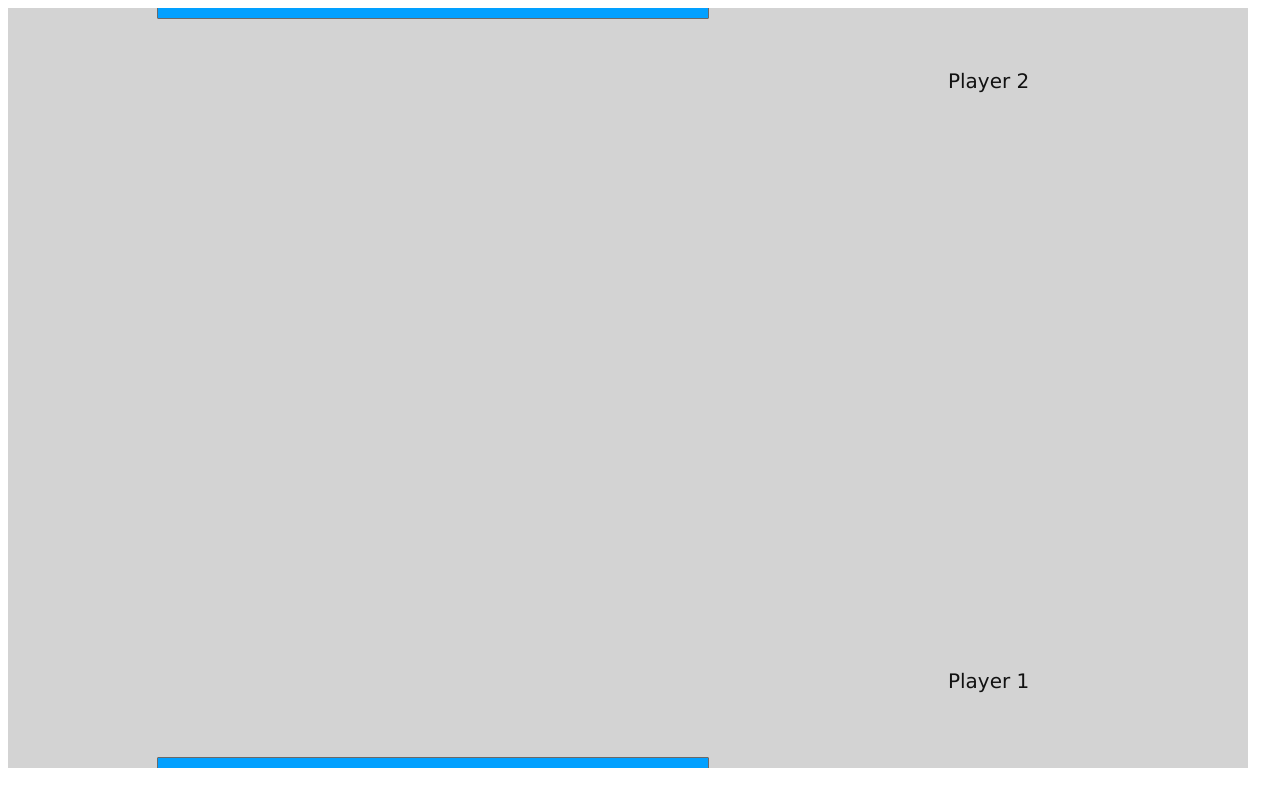
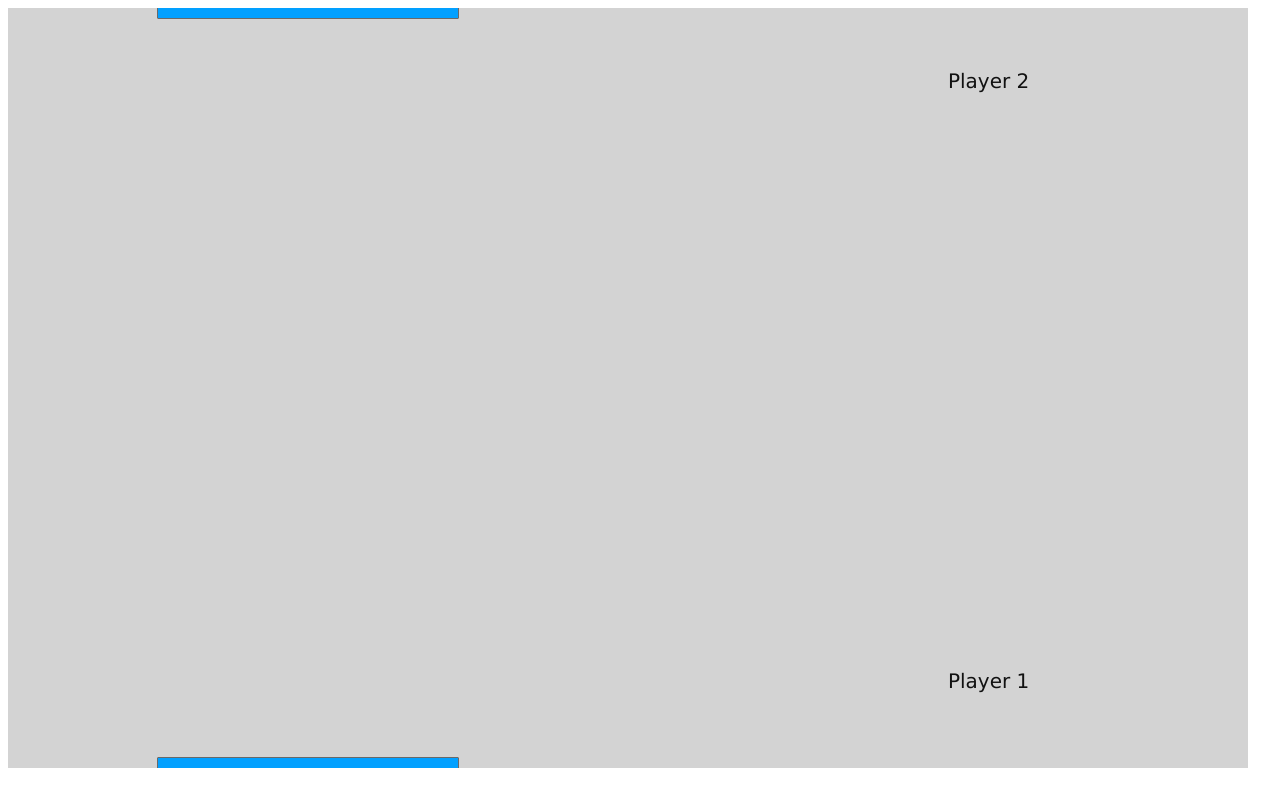
Before and after one commit to drklen4/drawings, a React (Create React App) app: page / in a window 1280 px wide. Built offline with nearby package versions, Linux system fonts and the light colour scheme.

Commit message:
two paddles

```diff
--- a/src/index.js
+++ b/src/index.js
@@ -29,7 +29,7 @@ const refreshIntervalId = setInterval(() => {
 });
 
 function createPaddle() {
-    const paddle = new Square(150, 900, 550);
+    const paddle = new Square(150, 900, 300);
     paddle.height = 10;
     paddle.color = `rgb(2, 160, 255)`;
     return paddle;
```
